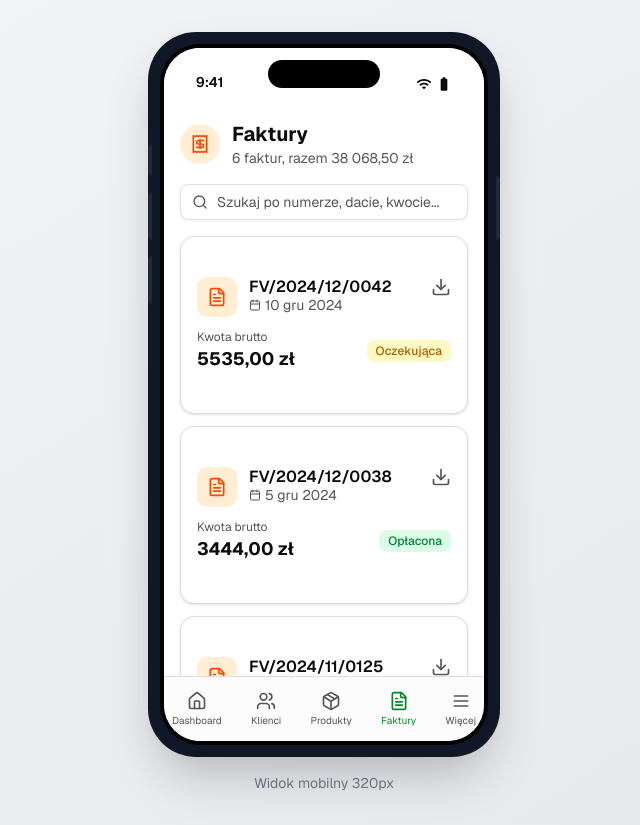
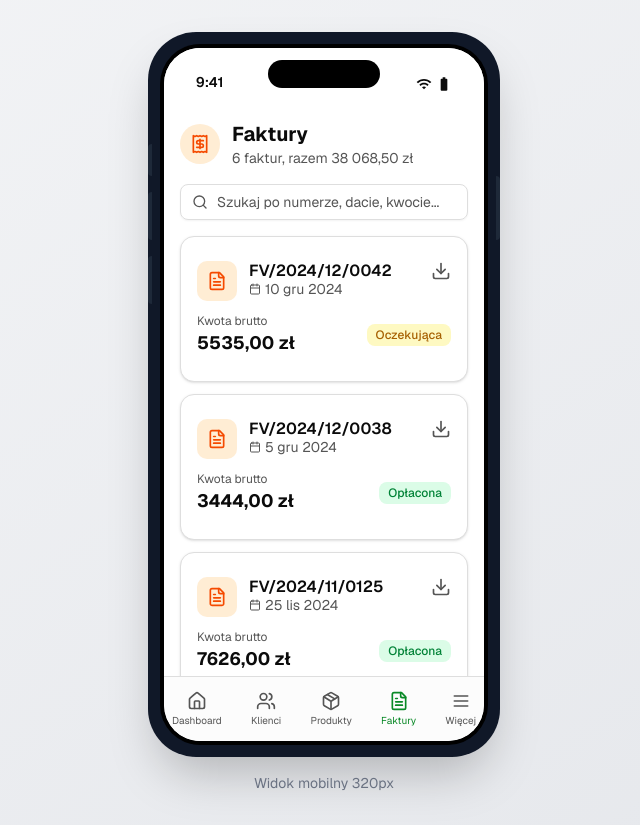
Before and after one commit to barabaszszym-sys/test, a Next.js app: page /invoices in a window 1280 px wide. Shown: the whole page, without its empty margins (316-956 px from the left). Built offline with nearby package versions, Linux system fonts and the light colour scheme.

Commit message:
feat: enhance UI card component structure
Co-authored-by: undefined <undefined+undefined@users.noreply.github.com>

```diff
--- a/components/ui/card.tsx
+++ b/components/ui/card.tsx
@@ -7,7 +7,7 @@ function Card({ className, ...props }: React.ComponentProps<'div'>) {
     <div
       data-slot="card"
       className={cn(
-        'bg-card text-card-foreground flex flex-col gap-6 rounded-xl border py-6 shadow-sm leading-4',
+        'bg-card text-card-foreground flex flex-col rounded-xl border shadow-sm leading-4 gap-0 py-2',
         className,
       )}
       {...props}
```
